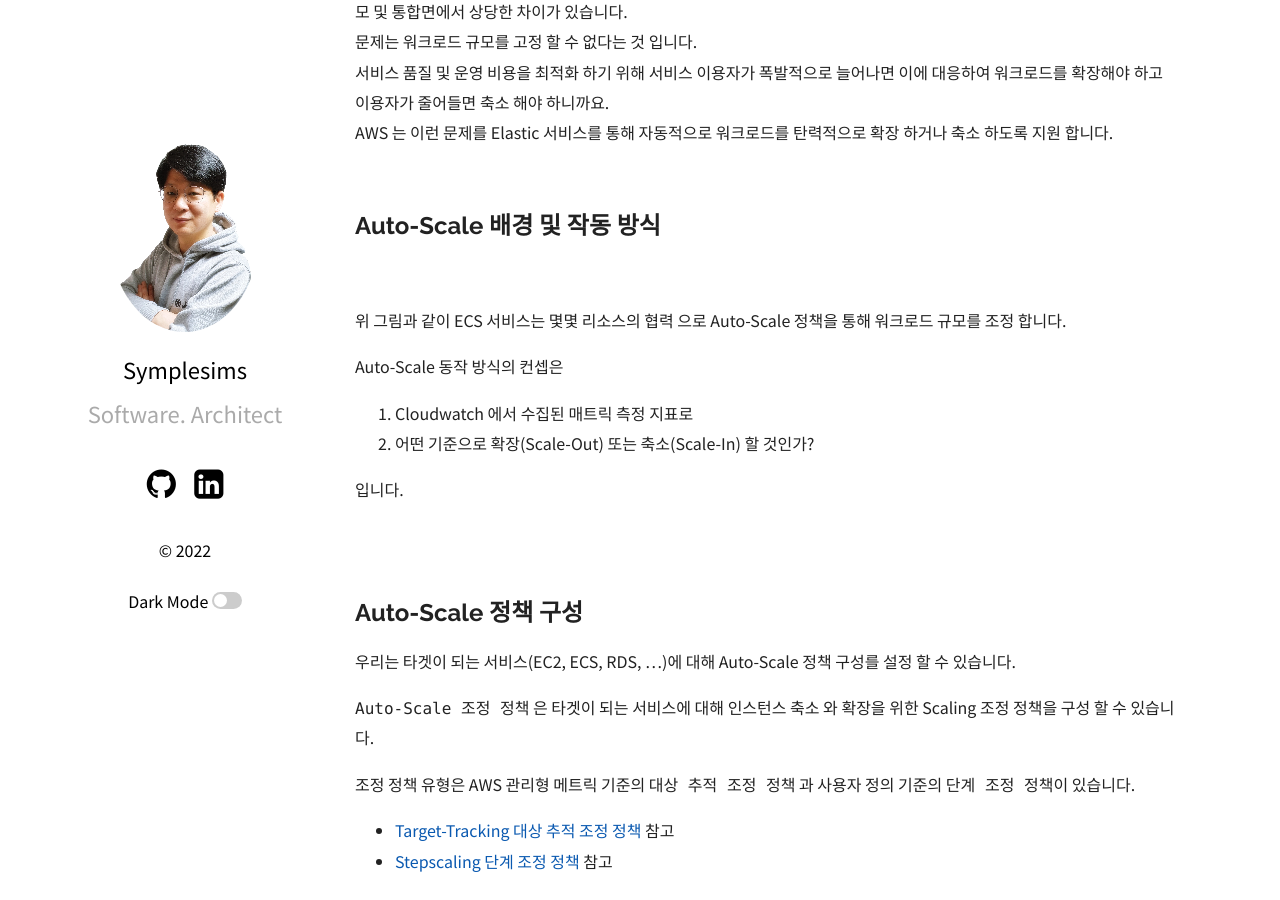
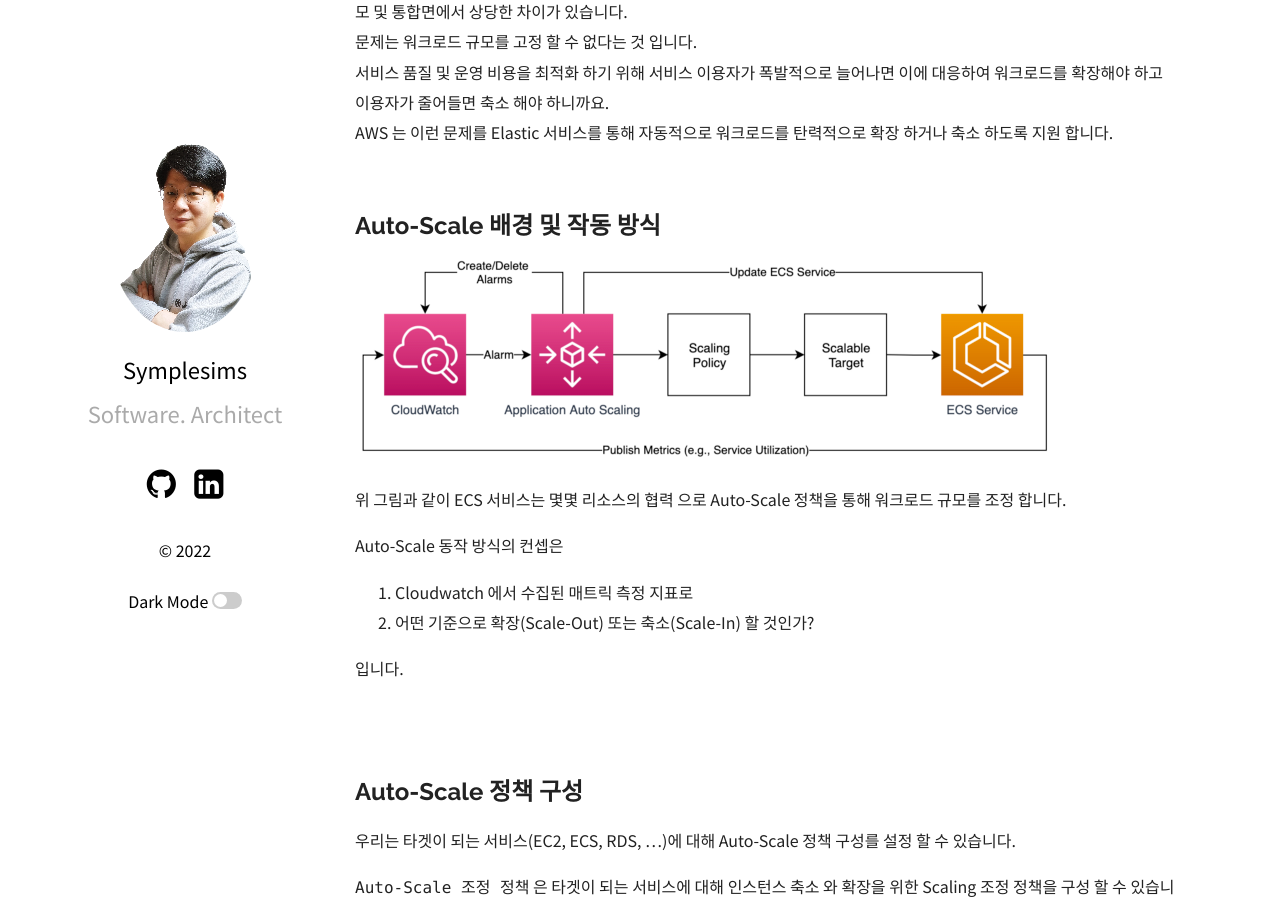
Before and after one commit to symplesims/symplesims.github.io, a Jekyll site: the page built from _posts/2022-03-05-aws-fargate-autoscale.md, in a window 1280 px wide and 900 px high, scrolled down 552 px. Built offline with Jekyll 4.4.1, drawn with Linux system fonts in a browser that asks for light colours; nearby versions of some CDN libraries.

Commit message:
aws-fargate 오토스케일 적용 컨텐츠 보완

```diff
--- a/_posts/2022-03-05-aws-fargate-autoscale.md
+++ b/_posts/2022-03-05-aws-fargate-autoscale.md
@@ -34,7 +34,7 @@
 <br>
 
 ## Auto-Scale 배경 및 작동 방식
-![](../assets/images/220304/img.png)
+![](/assets/images/220304/img.png)
 
 위 그림과 같이 ECS 서비스는 몇몇 리소스의 협력 으로 Auto-Scale 정책을 통해 워크로드 규모를 조정 합니다.
 
@@ -74,7 +74,7 @@
 
 예제로, 아래 그림과 같이 초기 트래픽이 적은 경우 태스크 수를 1로 하고 트래픽이 많을 경우 최대 10 개 까지 확장 되도록 Scaling Target 정보를 구성 할 수 있습니다.
 
-![](../assets/images/220304/img_1.png)
+![](/assets/images/220304/img_1.png)
 
 
 IAM 권한은 [Application Auto Scaling에 대한 서비스 연결 역할](https://docs.aws.amazon.com/ko_kr/autoscaling/application/userguide/application-auto-scaling-service-linked-roles.html) 중 `AWSServiceRoleForApplicationAutoScaling_ECSService` 를 참조하세요.
@@ -92,7 +92,7 @@
 
 아래 그림과 같이 Auto-Scale 그룹 기준, 평균 CPU 사용율 70% 를 초과하는 경우에 Scale-Out 되고 미만인 경우에 Scale-In 되도록 구성 할 수 있습니다.
 
-![](../assets/images/220304/img_2.png)
+![](/assets/images/220304/img_2.png)
 
 만약 하나의 ECS Task 의 CPU 사용율이 평균 80 % 였다면 Cloudwatch 알랑을 통해 Scaling 조정을 위한 트리거가 발생 하게 되고,
 위 조건에 의해 1개의 인스턴스가 추가 되고 Auto-Scale 그룹 기준 평균 CPU 사용율은 40% 으로 낮아질 것으로 예측 됩니다.
@@ -175,7 +175,7 @@
 
 예제 에선 'your-ecs-service-scale-out-by-cpu' 메트릭 알람으로 구성 하였습니다.
 
-![](../assets/images/220304/img_3.png)
+![](/assets/images/220304/img_3.png)
 
 <br>
 
@@ -183,7 +183,7 @@
 
 정확한 인스턴스 개수로 Scaling 되도록 하려면 조정 작업을 '다음으로 설정' 을 선택 하여야 합니다.
 
-![](../assets/images/220304/img_4.png)
+![](/assets/images/220304/img_4.png)
 
 <br>
 
```
